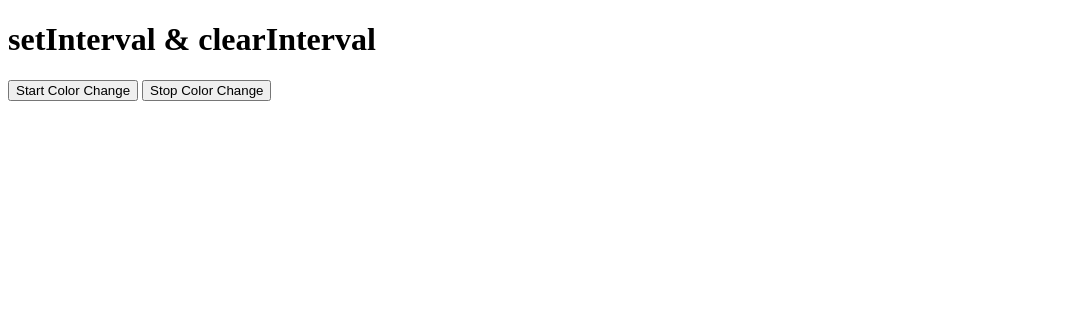
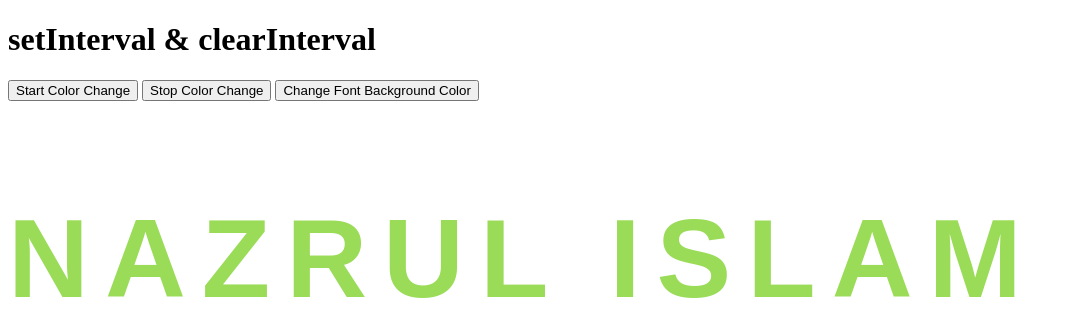
Before and after one commit to nazrulislambhat/JS-Code, a website: page 09-asynchronous-javascript/02-setinterval-clearinterval/index.html in a window 1280 px wide. Both pictures are taken after a click on the button "Start Color Change". Shown: the whole page, without its empty margins (0-1070 px from the left). Drawn offline with Linux system fonts and the light colour scheme.

Commit message:
Async JS

```diff
--- a/09-asynchronous-javascript/02-setinterval-clearinterval/index.html
+++ b/09-asynchronous-javascript/02-setinterval-clearinterval/index.html
@@ -4,6 +4,7 @@
     <meta charset="UTF-8" />
     <meta http-equiv="X-UA-Compatible" content="IE=edge" />
     <meta name="viewport" content="width=device-width, initial-scale=1.0" />
+    <link rel="stylesheet" href="style.css">
     <title>setInterval & clearInterval</title>
   </head>
   <body>
@@ -11,7 +12,8 @@
 
     <button id="start">Start Color Change</button>
     <button id="stop">Stop Color Change</button>
-
+    <button id="font">Change Font Background Color</button>
+    <h2>Nazrul Islam</h2>
     <script src="./script.js"></script>
   </body>
 </html>
--- a/09-asynchronous-javascript/02-setinterval-clearinterval/script.js
+++ b/09-asynchronous-javascript/02-setinterval-clearinterval/script.js
@@ -0,0 +1,40 @@
+// const intervalID = setInterval(myCallback, 1000);
+// function myCallback() {
+//   console.log(Date.now());
+// }
+
+let intervalID;
+
+function startChange() {
+  if (!intervalID) {
+    intervalID = setInterval(fontBackgroundChange, 100);
+  }
+}
+
+// function changeColor() {
+//   if (document.body.style.backgroundColor !== 'black') {
+//     document.body.style.backgroundColor = 'black';
+//     document.body.style.color = 'white';
+//   } else {
+//     document.body.style.backgroundColor = 'white';
+//     document.body.style.color = 'black';
+//   }
+// }
+
+// function changeRandomColor() {
+//   const randomColor = Math.floor(Math.random() * 16777215).toString(16);
+//   document.body.style.backgroundColor = `#${randomColor}`;
+// }
+
+function fontBackgroundChange() {
+  const randomColor = Math.floor(Math.random() * 16777215).toString(16);
+  document.querySelector('h2').style.color = `#${randomColor}`;
+}
+
+function stopChange() {
+  clearInterval(intervalID);
+}
+
+document.getElementById('stop').addEventListener('click', stopChange);
+document.getElementById('start').addEventListener('click', startChange);
+//document.getElementById('font').addEventListener('click', fontBackgroundChange);
--- /dev/null
+++ b/09-asynchronous-javascript/02-setinterval-clearinterval/style.css
@@ -0,0 +1,6 @@
+h2 {
+  text-transform: uppercase;
+  font-size: 7rem;
+  letter-spacing: 1rem;
+  font-weight: 800;font-family: Arial, "Helvetica Neue", Helvetica, sans-serif;
+}
```
